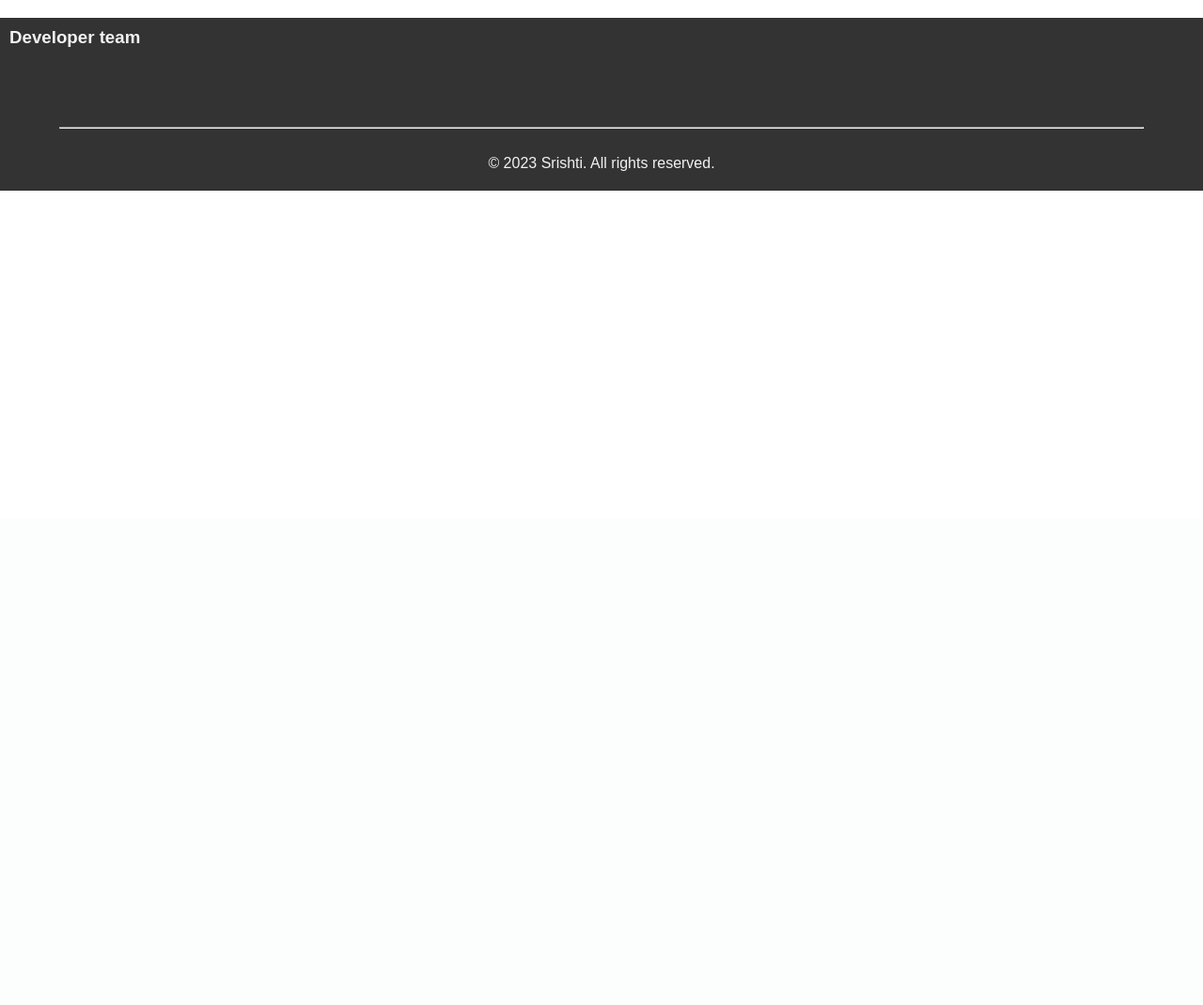
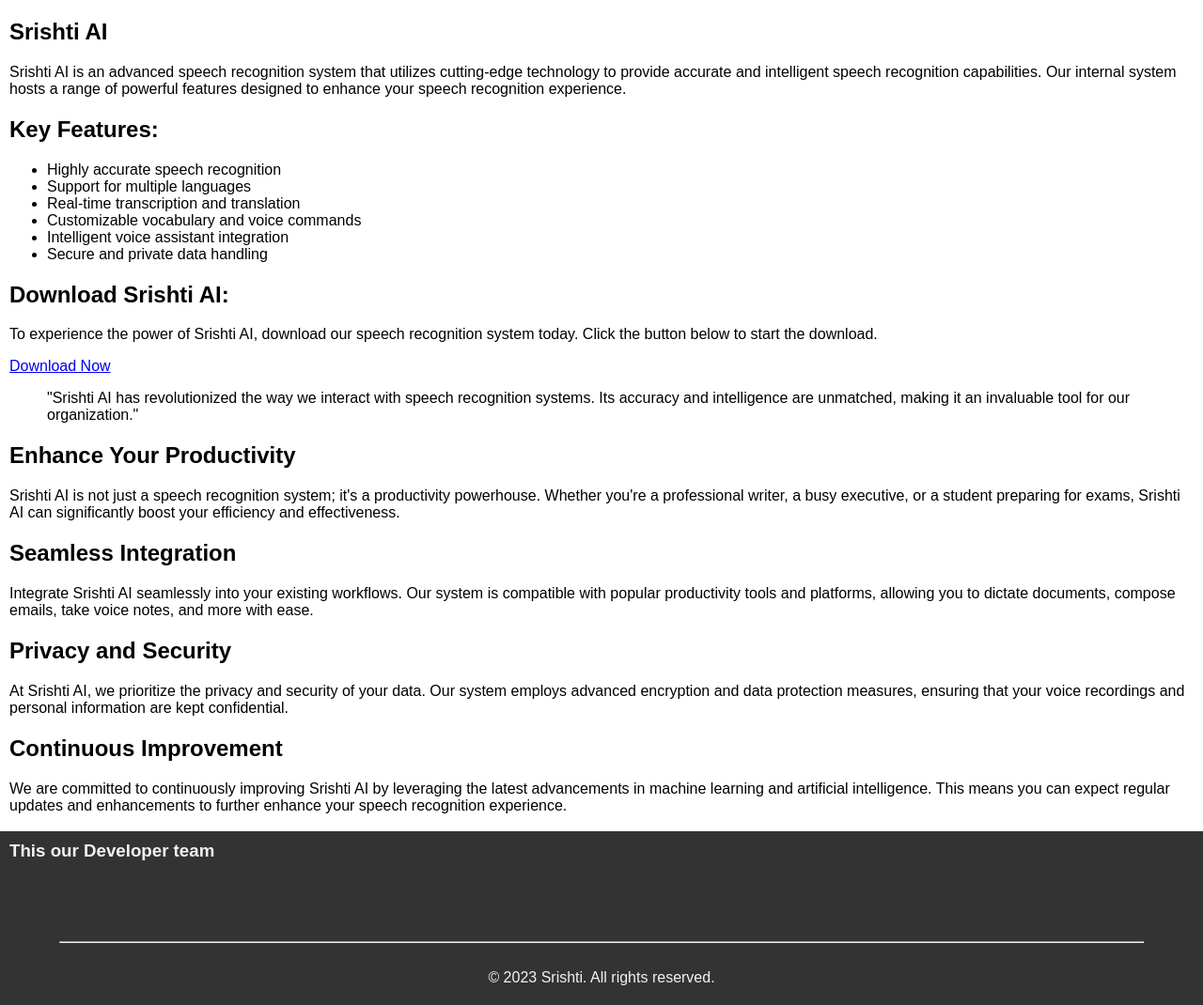
Before and after one commit to ARNAB-BOTMAS/css_design_webpage, a Flask app: template templates/index.html in a window 1280 px wide. Shown: the part 248-1318 px from the top of the page at 94% size. Before the commit the page ends 451 px from the top, so only its background shows below. Run offline with Flask 3, Linux system fonts and the light colour scheme; the template is opened without the code that fills it, so the values that code supplies are empty; some libraries are stand-ins or nearby versions.

Commit message:
first commit

```diff
--- a/templates/index.html
+++ b/templates/index.html
@@ -25,15 +25,58 @@
     <h1 style="justify-content: center">Welcome</h1>
 </div>
 <div class="body">
+    <main>
+      <div class="content">
+          <h2>Srishti AI</h2>
+          <p>Srishti AI is an advanced speech recognition system that utilizes cutting-edge technology to provide accurate and intelligent speech recognition capabilities. Our internal system hosts a range of powerful features designed to enhance your speech recognition experience.</p>
 
+          <h2>Key Features:</h2>
+          <ul>
+              <li>Highly accurate speech recognition</li>
+              <li>Support for multiple languages</li>
+              <li>Real-time transcription and translation</li>
+              <li>Customizable vocabulary and voice commands</li>
+              <li>Intelligent voice assistant integration</li>
+              <li>Secure and private data handling</li>
+          </ul>
+
+          <h2>Download Srishti AI:</h2>
+          <p>To experience the power of Srishti AI, download our speech recognition system today. Click the button below to start the download.</p>
+          <a href="#" class="btn-download">Download Now</a>
+
+          <div class="testimonial">
+              <blockquote>"Srishti AI has revolutionized the way we interact with speech recognition systems. Its accuracy and intelligence are unmatched, making it an invaluable tool for our organization."</blockquote>
+              <!-- <cite>John Smith, CEO of ABC Corporation</cite> -->
+          </div>
+
+          <h2>Enhance Your Productivity</h2>
+          <p>Srishti AI is not just a speech recognition system; it's a productivity powerhouse. Whether you're a professional writer, a busy executive, or a student preparing for exams, Srishti AI can significantly boost your efficiency and effectiveness.</p>
+
+          <h2>Seamless Integration</h2>
+          <p>Integrate Srishti AI seamlessly into your existing workflows. Our system is compatible with popular productivity tools and platforms, allowing you to dictate documents, compose emails, take voice notes, and more with ease.</p>
+
+          <h2>Privacy and Security</h2>
+          <p>At Srishti AI, we prioritize the privacy and security of your data. Our system employs advanced encryption and data protection measures, ensuring that your voice recordings and personal information are kept confidential.</p>
+
+          <h2>Continuous Improvement</h2>
+          <p>We are committed to continuously improving Srishti AI by leveraging the latest advancements in machine learning and artificial intelligence. This means you can expect regular updates and enhancements to further enhance your speech recognition experience.</p>
+      </div>
+    </main>
 </div>
 <div class="footer">
-    <h3 style="padding-left: 10px; padding-top: 10px;">Developer team</h3><br>
+    <h3 style="padding-left: 10px; padding-top: 10px;">This our Developer team</h3><br>
     <div class="user-images">
         {% for user in users %}
         <div class="user-card">
+
             <img src="{{ url_for('static', filename=user[0] ~ '.png') }}" alt="{{ user[0] }} Image" width="100" height="100">
-            <h4>{{ user[0] }}</h4>
+            <h4>
+              {% if user[0] == 'Arnab Mondal' %}
+                  Main Developer: {{ user[0] }}
+              {% else %}
+                  Developer: {{ user[0] }}
+              {% endif %}
+            </h4>
         </div>
         {% endfor %}
     </div>
```
Also changed, not shown: templates/download.html (+7 -1 lines).
